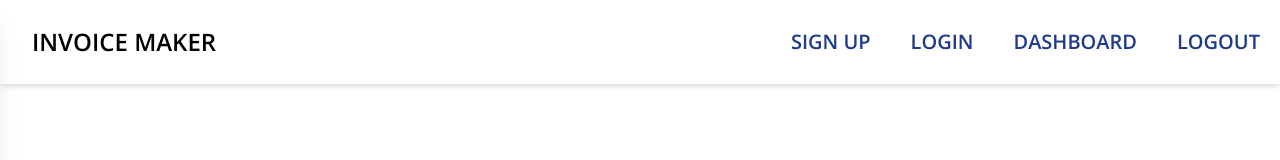
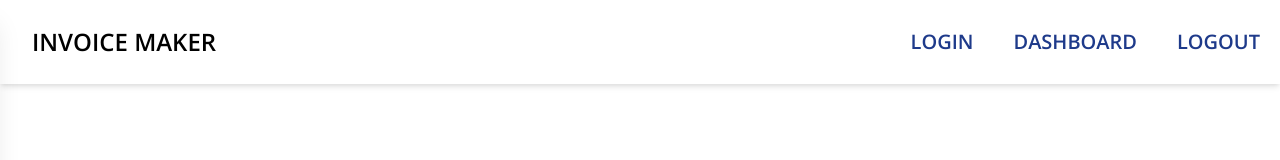
Before and after one commit to karan683/invoice-maker, a Next.js app: page / in a window 1280 px wide. Shown: the top 160 px of the page. Built offline with nearby package versions, Linux system fonts and the light colour scheme.

Commit message:
NavLinks changes

```diff
--- a/components/Navigation/MainNavigation.js
+++ b/components/Navigation/MainNavigation.js
@@ -34,9 +34,9 @@ export const MainNavigation = () => {
           <span className="block w-12 h-1 bg-black" />
         </button>
         <h1 className="text-black text-2xl ml-8 font-extrabold">
-          <a className="hover:text-purple-900">
+          <span className="hover:text-purple-900">
           <Link href="/">INVOICE MAKER</Link>
-          </a>
+          </span>
         </h1>
         <nav className="hidden md:block">
           <NavLinks desktop/>
--- a/components/Navigation/NavLinks.js
+++ b/components/Navigation/NavLinks.js
@@ -7,11 +7,6 @@ export const NavLinks = (props) => {
     : "flex flex-col justify-center items-center";
   return (
     <ul className={`w-full h-full list-none ${ulClasses}`}>
-      <li className="m-3 text-xl font-bold">
-        <span className="p-2 text-blue-900 hover:bg-blue-200 rounded">
-          <Link href="/signup">SIGN UP</Link>
-        </span>
-      </li>
       <li className="m-3 text-xl font-bold">
         <span className="p-2 text-blue-900 hover:bg-blue-200 rounded">
           <Link href="/login">LOGIN</Link>
--- a/components/UI/SideDrawer.js
+++ b/components/UI/SideDrawer.js
@@ -12,7 +12,7 @@ const SideDrawer = props => {
     },[])
     const classes = props.show === true ? "transform translate-x-0" : "transform -translate-x-full";
   return mounted ? ReactDOM.createPortal(
-    <div className={`h-screen w-3/4 fixed top-0 left-0 bg-white transition-all duration-300 ${classes} shadow-xl`} onClick={props.onClick}>{props.children}</div>,document.getElementById('sideDrawer-hook')
+    <div className={`h-screen w-3/4 fixed top-0 left-0 bg-white transition-all duration-400 ${classes} shadow-xl`} onClick={props.onClick}>{props.children}</div>,document.getElementById('sideDrawer-hook')
   ) : null
 };
 
--- a/pages/_document.js
+++ b/pages/_document.js
@@ -6,7 +6,7 @@ export default class MyDocument extends Document {
       <Html>
         <Head>
           <link rel="preconnect" href="https://fonts.googleapis.com" />
-          <link rel="preconnect" href="https://fonts.gstatic.com" crossorigin />
+          <link rel="preconnect" href="https://fonts.gstatic.com" />
           <link
             href="https://fonts.googleapis.com/css2?family=Open+Sans:ital,wght@0,400;0,600;1,700&family=Roboto:ital,wght@0,300;1,100&display=swap"
             rel="stylesheet"
```
